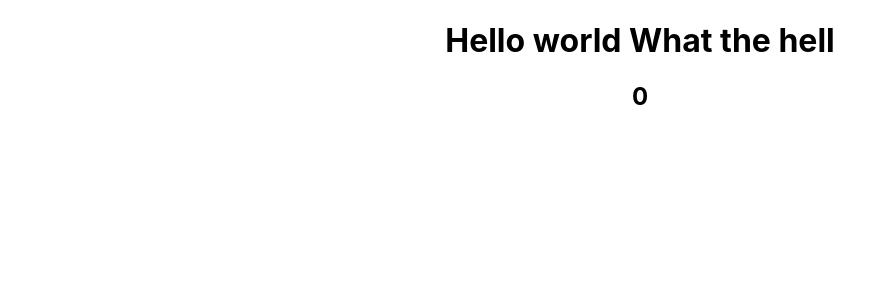
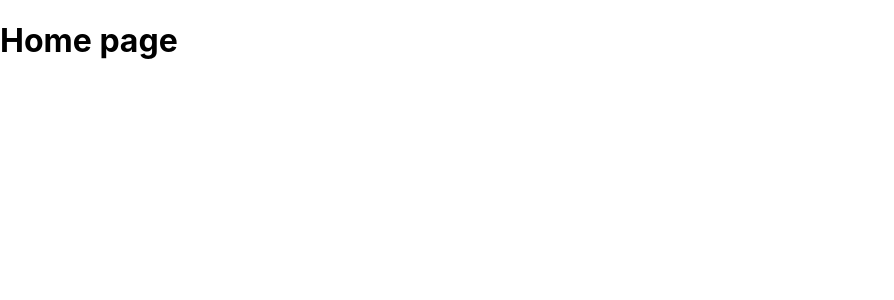
Before and after one commit to ManishGotame/my-app, a React (Create React App) app: page / in a window 1280 px wide. Shown: the top 300 px of the page, without its empty margins (0-894 px from the left). Built offline with nearby package versions, Linux system fonts and the light colour scheme.

Commit message:
email authentication

```diff
--- a/package.json
+++ b/package.json
@@ -9,6 +9,7 @@
     "firebase": "^9.6.2",
     "react": "^17.0.2",
     "react-dom": "^17.0.2",
+    "react-router-dom": "^6.2.1",
     "react-scripts": "5.0.0",
     "web-vitals": "^2.1.3"
   },
--- a/src/App.js
+++ b/src/App.js
@@ -1,22 +1,163 @@
 // import logo from './logo.svg';
 import './App.css';
 import React, { Component } from "react";
+import { BrowserRouter as Router,Routes, Route, Link } from 'react-router-dom';
+import app from "./utils/fire";
+
+import { getAuth, isSignInWithEmailLink, signInWithEmailLink, sendSignInLinkToEmail} from "firebase/auth";
+
+const auth = getAuth(app);
+
+
+
+
+class Login2 extends Component {
+  render() {
+    return(
+      <h1> Login page </h1>
+    );
+  }
+}
+
+class Home extends Component {
+  render() {
+    return(
+      <h1> Home page </h1>
+    );
+  }
+}
 
 
 class App extends Component {
+  render() {
+    return(
+      <Router>
+        <Routes>
+          <Route exact path='/' element={< Home />}></Route>
+          <Route exact path='/login' element={< Login />}></Route>
+        </Routes>
+      </Router>
+    );
+  }
+}
+
+
+
+// var auth = app.auth();
+
+class Login extends Component {
   constructor(props) {
     super(props);
     this.state = {
-      value: 0,
+      value: "",
+      name: "",
+      message: ""
     }
+
+    this.handleChange = this.handleChange.bind(this);
+    this.handleSubmit = this.handleSubmit.bind(this);
+    this.verify = this.verify.bind(this);
+  }
+
+  componentDidMount() {
+    if (isSignInWithEmailLink(auth, window.location.href)) {
+      console.log("sign in link validated");
+
+      let email = window.localStorage.getItem('emailForSignIn');
+      if (!email) {
+        email = window.prompt('Please provide your email for confirmation');
+      }
+      // The client SDK will parse the code from the link for you.
+
+      signInWithEmailLink(auth, email, window.location.href)
+        .then((result) => {
+          console.log("hello bomb boi");
+          this.setState({
+            value: window.localStorage.getItem('emailForSignIn'),
+            name: window.localStorage.getItem('fullName')
+          });
+
+
+          console.log(auth);
+
+          window.localStorage.removeItem('emailForSignIn');
+          window.localStorage.removeItem('fullName');
+
+
+          // You can access the new user via result.user
+          // Additional user info profile not available via:
+          // result.additionalUserInfo.profile == null
+          // You can check if the user is new or existing:
+          // result.additionalUserInfo.isNewUser
+        })
+        .catch((error) => {
+          // Some error occurred, you can inspect the code: error.code
+          // Common errors could be invalid email and invalid or expired OTPs.
+        });
+    }
+  }
+
+
+  verify(event) {
+    event.preventDefault();
+
+    const actionCodeSettings = {
+        url: "http://localhost:3000/login",
+        handleCodeInApp: true,
+      }
+
+    var email = this.state.value;
+    var name = this.state.name;
+
+    sendSignInLinkToEmail(auth, email, actionCodeSettings)
+      .then(() => {
+        window.localStorage.setItem('emailForSignIn', email);
+        window.localStorage.setItem('fullName', name);
+
+        this.setState({
+          message: "Email link has been sent. Please Check your email"
+        });
+      })
+      .catch((error) => {
+        console.log(error);
+
+        this.setState({
+          message: "An error has occurred. Incorrect Email."
+        });
+
+      });
+  }
+
+
+
+  handleChange(event) {
+    this.setState({value: event.target.value});
+  }
+
+  handleSubmit(event) {
+    alert('An email confirmation is sent: ' + this.state.value);
+    event.preventDefault();
   }
 
   render() {
     return (
       <div className="App">
-        <h1> Hello world What the hell</h1>
-        <h2> {this.state.value} </h2>
+        <h1> Firebase Login </h1>
+
+        <h3> Name : {this.state.name} </h3>
+        <h3> Email : {this.state.value} </h3>
+
+
+        <form onSubmit={this.verify}>
+          <label>
+            Email :
+            <input type="text" value={this.state.value} onChange={this.handleChange} />
+          </label>
+          <input type="submit" value="Login" />
+        </form>
+        <h4> {this.state.message}</h4>
       </div>
+
     );
   }
 }
--- /dev/null
+++ b/src/utils/fire.js
@@ -0,0 +1,22 @@
+import firebase from 'firebase/compat/app';
+import { getAnalytics } from "firebase/analytics";
+import 'firebase/auth';
+import { getAuth} from "firebase/auth";
+
+const firebaseConfig = {
+  apiKey: "AIzaSyCdQohKHfMYWF9rOMcOjqRszwq40NI1HiU",
+  authDomain: "learning-b9c03.firebaseapp.com",
+  projectId: "learning-b9c03",
+  storageBucket: "learning-b9c03.appspot.com",
+  messagingSenderId: "309460867132",
+  appId: "1:309460867132:web:75ce5b06458bff7c3f0b39",
+  measurementId: "G-E1FBF6WSE1"
+};
+
+// initialization
+const app = firebase.initializeApp(firebaseConfig);
+const analytics = getAnalytics(app);
+// const auth = firebase.auth();
+// const auth = getAuth (app);
+
+export default app;
```
Also changed, not shown: 1 other file (tests, documents, lock files or other folders).
